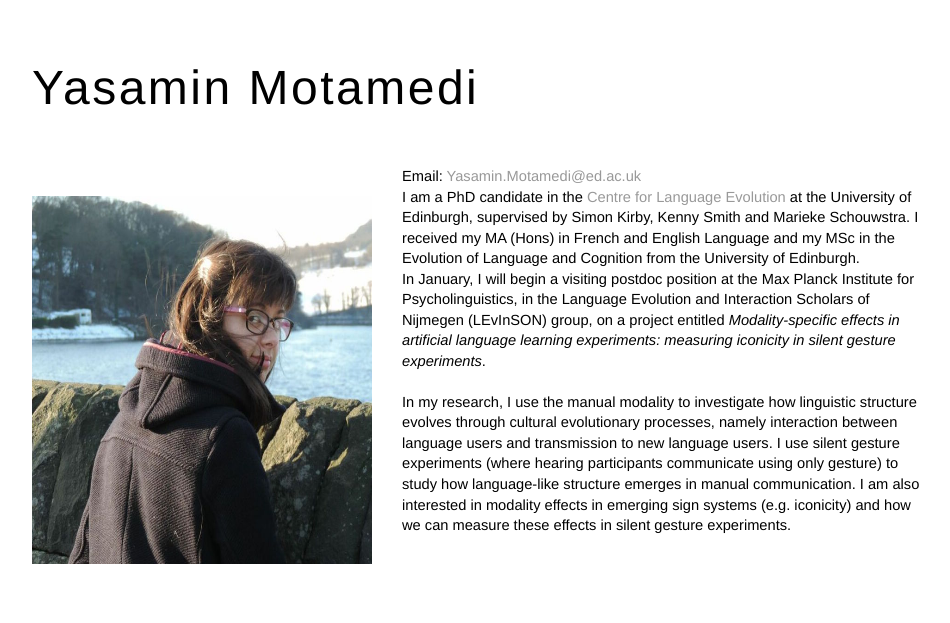
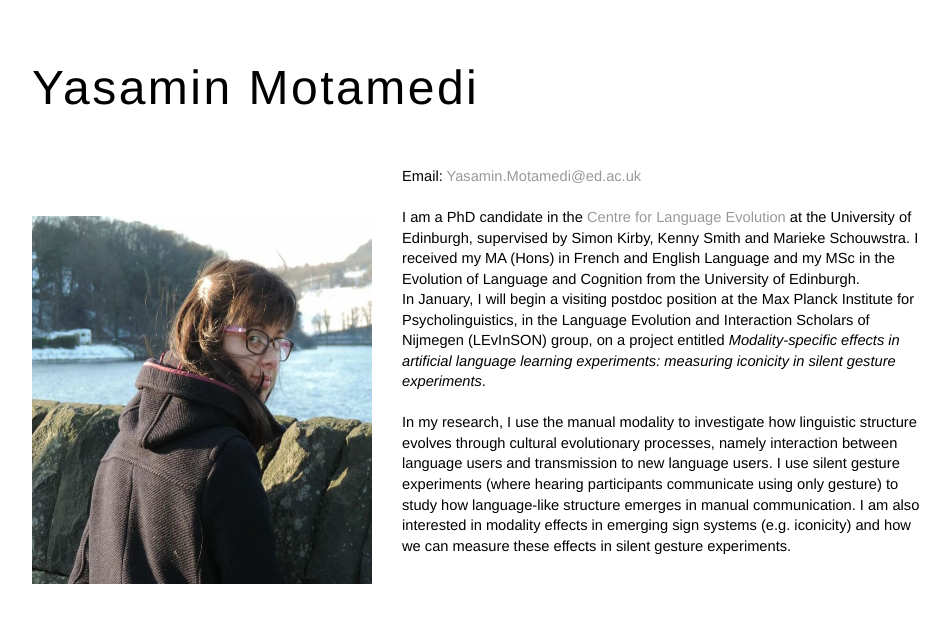
Before and after one commit to ymotamedi/ymotamedi.github.io, a Jekyll site: the page built from index.html, in a window 1280 px wide. Shown: the top 623 px of the page, without its empty margins (160-1110 px from the left). Built offline with Jekyll 4.4.1, drawn with Linux system fonts in a browser that asks for light colours.

Commit message:
Update index.html

```diff
--- a/index.html
+++ b/index.html
@@ -2,9 +2,9 @@
 layout: default
 title: Yasamin Motamedi
 ---
-<p><img src="ym2.jpeg" style="float:left;width:340px;height:368px;margin-right:30px;margin-top:30px;margin-bottom:30px">
+<p><img src="ym2.jpeg" style="float:left;width:340px;height:368px;margin-right:30px;margin-top:50px;margin-bottom:30px">
   Email: <a href= "mailto:Yasamin.Motamedi@ed.ac.uk">Yasamin.Motamedi@ed.ac.uk</a>
-  <br>
+  <br><br>
   I am a PhD candidate in the <a href = "http://www.lel.ed.ac.uk/cle/" target = "_blank">Centre for Language Evolution</a> at the University of Edinburgh,
   supervised by Simon Kirby, Kenny Smith and Marieke Schouwstra.
   I received my MA (Hons) in French and English Language and my MSc in the Evolution of Language and Cognition from the University of Edinburgh.
```
